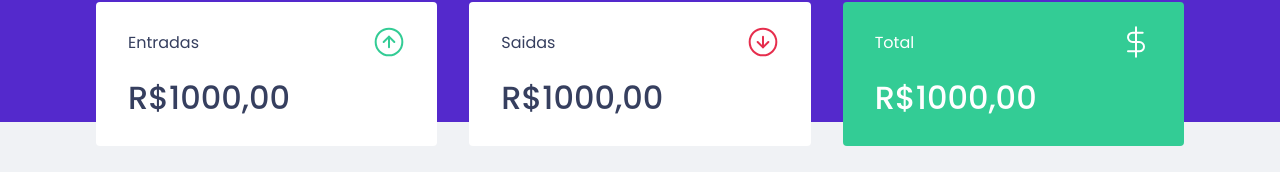
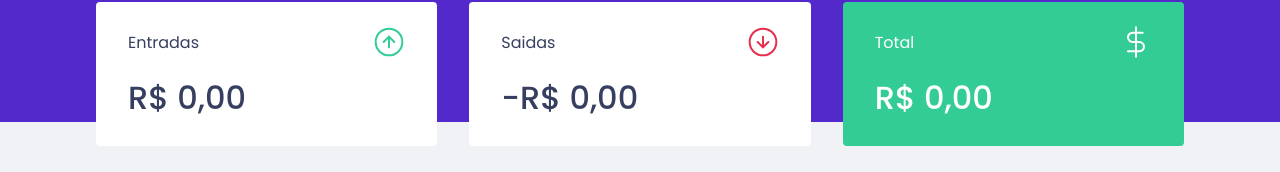
Before and after one commit to jessescn/dt-money, a React (Create React App) app: page / in a window 1280 px wide. Shown: the part 150-322 px from the top of the page. Built offline with nearby package versions, Linux system fonts and the light colour scheme; no server answers; what miragejs would draw is missing.

Commit message:
Added context, custom hook and implement transactions consume data from api

```diff
--- a/src/App.tsx
+++ b/src/App.tsx
@@ -4,6 +4,7 @@ import { Dashboard } from "./components/Dashboard";
 import { Header } from "./components/Header";
 import { GlobalStyle } from "./styles/global";
 import { NewTransactionModal } from "./components/NewTransactionModal";
+import { TransactionsProvider } from "./hooks/useTransactions";
 
 export function App() {
   const [isNewTransactionModalOpen, setIsNewTransactionModalOpen] = useState(false);
@@ -17,7 +18,7 @@ export function App() {
   }
 
   return (
-    <>
+    <TransactionsProvider>
       <GlobalStyle />
       <Header onOpenNewTransactionModal={handleOpenNewTransactionModal} />
       <Dashboard />
@@ -25,6 +26,6 @@ export function App() {
         isOpen={isNewTransactionModalOpen}
         onRequestClose={handleCloseNewTransactionModal}
       />
-    </>
+    </TransactionsProvider>
   );
 }
--- a/src/components/NewTransactionModal/index.tsx
+++ b/src/components/NewTransactionModal/index.tsx
@@ -1,13 +1,12 @@
 import { FormEvent, useState } from 'react'
-import { api } from '../../services/api';
-
-import { Container, TransactionTypeContainer, RadioBox } from './styles'
-
+import { useTransactions } from '../../hooks/useTransactions';
 import Modal from 'react-modal';
 
 import incomeImg from '../../assets/entradas.svg';
 import outcomeImg from '../../assets/saidas.svg';
 import closeImg from '../../assets/fechar.svg';
+
+import { Container, TransactionTypeContainer, RadioBox } from './styles'
 
 Modal.setAppElement('#root');
 
@@ -18,23 +17,30 @@ interface NewTransactionModalProps {
 
 export function NewTransactionModal({ isOpen, onRequestClose }: NewTransactionModalProps){
 
+    const {createTransaction } = useTransactions();
+
     const [title, setTitle] = useState('');
-    const [value, setValue] = useState(0);
+    const [amount, setAmount] = useState(0);
     const [category, setCategory] = useState('');
 
     const [type, setType] = useState('deposit');
 
-    function handleCreateNewTransaction(event: FormEvent){
+    async function handleCreateNewTransaction(event: FormEvent){
         event.preventDefault();
 
-        const data = {
+        await createTransaction({
             title,
-            value,
+            amount,
             category,
             type
-        }
+        });
 
-        api.post('/transactions', data)
+
+        setType('deposit');
+        setCategory('');
+        setTitle('');
+        setAmount(0);
+        onRequestClose();
     }
 
     return(
@@ -62,8 +68,8 @@ export function NewTransactionModal({ isOpen, onRequestClose }: NewTransactionMo
                 <input
                     type="number"
                     placeholder="Valor"
-                    value={value}
-                    onChange={event=> { setValue(Number(event.target.value)) }}
+                    value={amount}
+                    onChange={event=> { setAmount(Number(event.target.value)) }}
                 />
 
                 <TransactionTypeContainer>
--- a/src/components/Summary/index.tsx
+++ b/src/components/Summary/index.tsx
@@ -4,7 +4,28 @@ import incomeImg from '../../assets/entradas.svg';
 import outcomeImg from '../../assets/saidas.svg';
 import totalImg from '../../assets/total.svg';
 
+import { useTransactions } from "../../hooks/useTransactions";
+
 export function Summary(){
+
+    const { transactions } = useTransactions();
+
+    const summary = transactions.reduce((acc, transaction) => {
+         if(transaction.type == "deposit"){
+             acc.deposits += transaction.amount
+             acc.total += transaction.amount
+         } else {
+             acc.withdraws += transaction.amount
+             acc.total -= transaction.amount
+         }
+
+         return acc;
+    }, {
+        deposits: 0,
+        withdraws: 0,
+        total: 0
+    })
+
     return(
         <Container>
             <div>
@@ -12,21 +33,30 @@ export function Summary(){
                     <p>Entradas</p>
                     <img src={incomeImg} alt="entradas"/>
                 </header>
-                <strong>R$1000,00</strong>
+                <strong>{new Intl.NumberFormat('pt-BR', {
+                                style: 'currency',
+                                currency: 'BRL'
+                            }).format(summary.deposits)}</strong>
             </div>
             <div>
                 <header>
                     <p>Saidas</p>
                     <img src={outcomeImg} alt="entradas"/>
                 </header>
-                <strong>R$1000,00</strong>
+                <strong>-{new Intl.NumberFormat('pt-BR', {
+                                style: 'currency',
+                                currency: 'BRL'
+                            }).format(summary.withdraws)}</strong>
             </div>
             <div className="highlight-background">
                 <header>
                     <p>Total</p>
                     <img src={totalImg} alt="entradas"/>
                 </header>
-                <strong>R$1000,00</strong>
+                <strong>{new Intl.NumberFormat('pt-BR', {
+                                style: 'currency',
+                                currency: 'BRL'
+                            }).format(summary.total)}</strong>
             </div>
         </Container>
     )
--- a/src/components/TransactionsTable/index.tsx
+++ b/src/components/TransactionsTable/index.tsx
@@ -1,26 +1,9 @@
-import { useEffect, useState } from "react";
-import { api } from "../../services/api";
+import { useTransactions } from "../../hooks/useTransactions";
 import { Container } from "./styles";
-
-interface Transaction {
-    id: number;
-    title: string;
-    amount: number;
-    category: string;
-    type: string;
-    createdAt: string;
-}
 
 export function TransactionsTable(){
 
-    const [transactions, setTransactions] = useState<Transaction[]>([]);
-
-    useEffect(() => {
-        api.get('transactions')
-        .then(response => {
-            setTransactions(response.data.transactions);
-        })
-    }, [])
+    const { transactions } = useTransactions();
 
     return(
         <Container>
--- /dev/null
+++ b/src/hooks/useTransactions.tsx
@@ -0,0 +1,60 @@
+import { createContext, ReactNode, useContext, useEffect, useState } from "react";
+import { api } from "../services/api";
+
+interface Transaction {
+    id: number;
+    title: string;
+    amount: number;
+    category: string;
+    type: string;
+    createdAt: string;
+}
+
+type TransactionInput = Omit<Transaction, 'id' | 'createdAt'>;
+
+interface TransactionsProviderProps{
+    children: ReactNode;
+}
+
+interface TransactionsContextData {
+    transactions: Transaction[];
+    createTransaction: (transaction: TransactionInput) => Promise<void>
+}
+
+export const TransactionsContext = createContext<TransactionsContextData>({} as TransactionsContextData);
+
+export function TransactionsProvider({ children }: TransactionsProviderProps){
+    const [transactions, setTransactions] = useState<Transaction[]>([]);
+
+    useEffect(() => {
+        api.get('transactions')
+        .then(response => {
+            setTransactions(response.data.transactions);
+        })
+    }, [])
+
+    async function createTransaction(transactionInput: TransactionInput){
+        const response = await api.post('/transactions', {
+            ...transactionInput,
+            createdAt: new Date()
+        });
+        const { transaction } = response.data;
+
+        setTransactions([...transactions, transaction]);
+    }
+
+    return(
+        <TransactionsContext.Provider value={{
+            transactions,
+            createTransaction
+            }}>
+            { children }
+        </TransactionsContext.Provider>
+    )
+}
+
+export function useTransactions(){
+    const context = useContext(TransactionsContext);
+
+    return context;
+}
```
